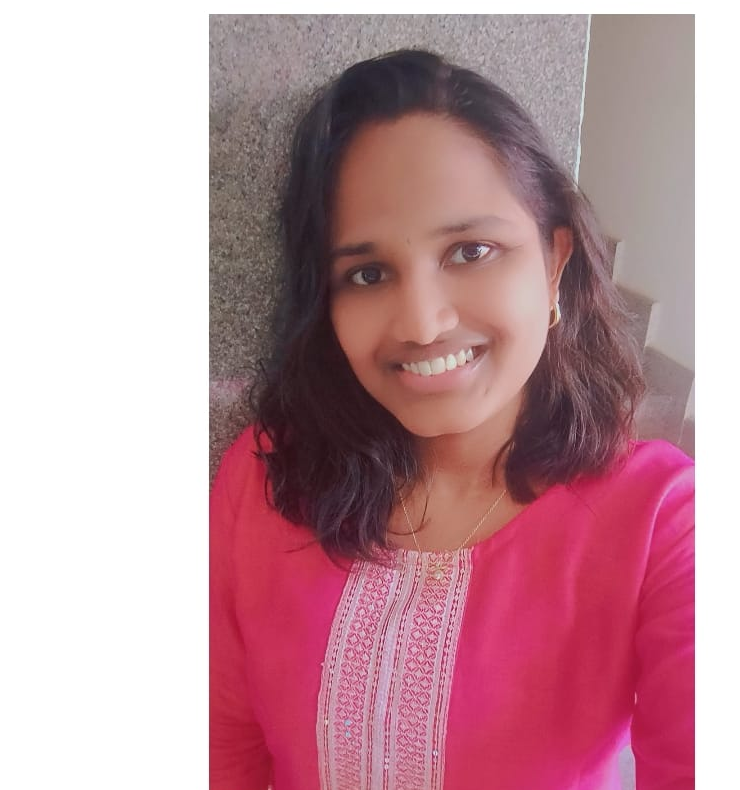
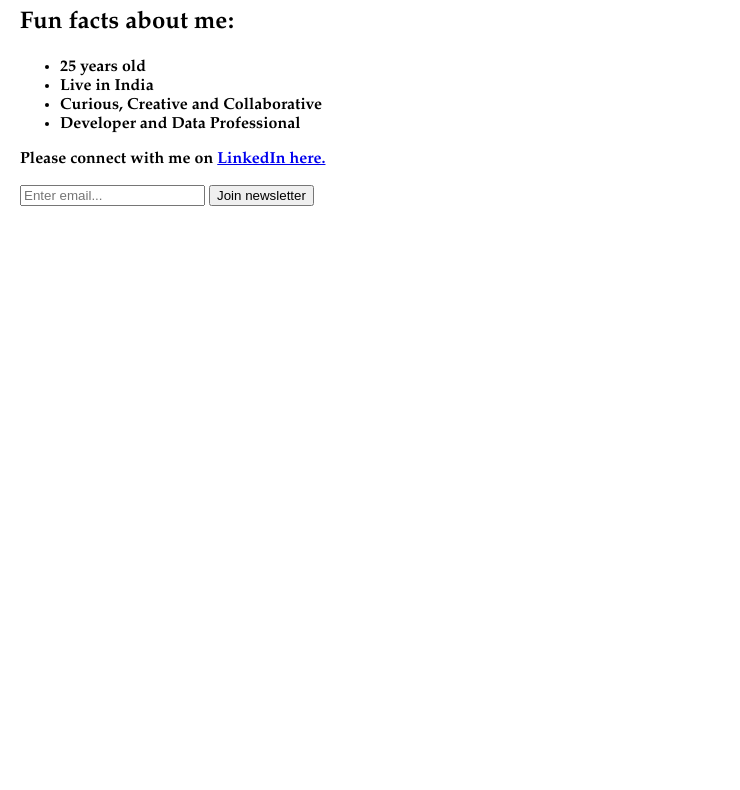
Before and after one commit to Harshitha-Srinivasan/Front-end-Development-scrimba-, a plain HTML site: page mini_website/index.html in a window 1280 px wide. Shown: the part 114-904 px from the top of the page, without its empty margins (0-740 px from the left). After the commit the page ends 800 px from the top, so only its background shows below. Drawn offline with Linux system fonts and the light colour scheme; files that its build step writes are made by us from their sources; a script that the page names is missing; a web font is replaced by a local one.

Commit message:
Update index.html

```diff
--- a/mini_website/index.html
+++ b/mini_website/index.html
@@ -10,7 +10,7 @@
         Challenge 1:
         Write the HTML for your personal website.
         -->
-        <img src="/PinkShort_DP.jpg">
+        <img src="mini_website/PinkShort_DP.jpg">
         <h1>Hi, my name is Harshitha Srinivasan</h1>
         <h2>Fun facts about me:</h2>
         <ul>
```
